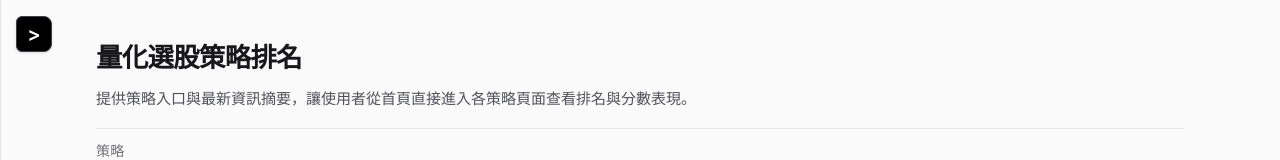
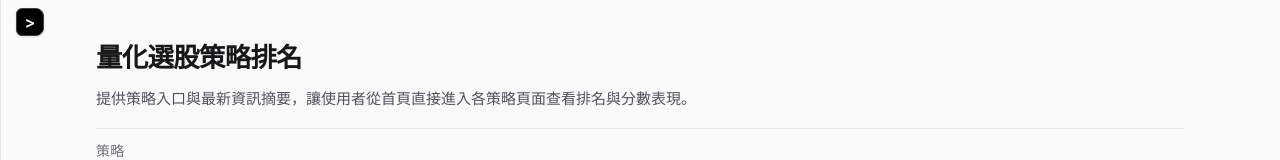
Before and after one commit to amu-0713/my-stock-rank, a React (Vite) app: page / in a window 1280 px wide. Both pictures are taken after a click on the button "關閉側邊欄". Shown: the top 160 px of the page. Built offline with nearby package versions, Linux system fonts and the light colour scheme.

Commit message:
Update AppSidebarLayout.jsx

```diff
--- a/src/components/AppSidebarLayout.jsx
+++ b/src/components/AppSidebarLayout.jsx
@@ -22,7 +22,7 @@ export default function AppSidebarLayout({ children, contentClassName = 'max-w-6
         <button
           type="button"
           onClick={() => setSidebarOpen(true)}
-          className="fixed left-3 top-4 z-50 flex h-9 w-9 items-center justify-center rounded-r-lg rounded-l-md border border-zinc-700 bg-black text-xl font-semibold text-white shadow-sm transition hover:bg-zinc-900 md:left-4 md:top-4"
+          className="fixed left-3 top-4 z-50 flex h-9 w-9 items-center justify-center rounded-r-lg rounded-l-md border border-zinc-700 bg-black text-xl font-semibold text-white shadow-sm transition hover:bg-zinc-900 md:left-4 md:top-4 landscape:top-2 landscape:h-7 landscape:w-7 landscape:text-base"
           title="開啟側邊欄"
         >
           &gt;
```
